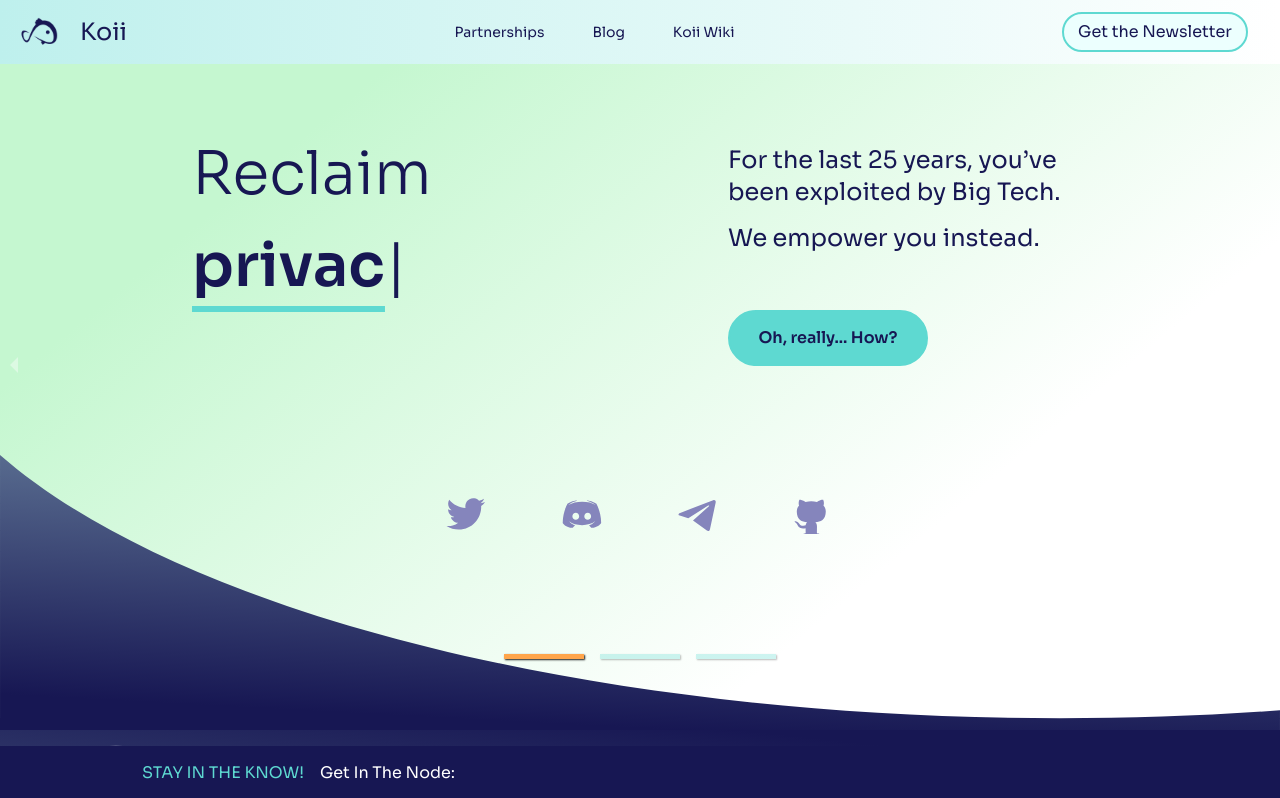
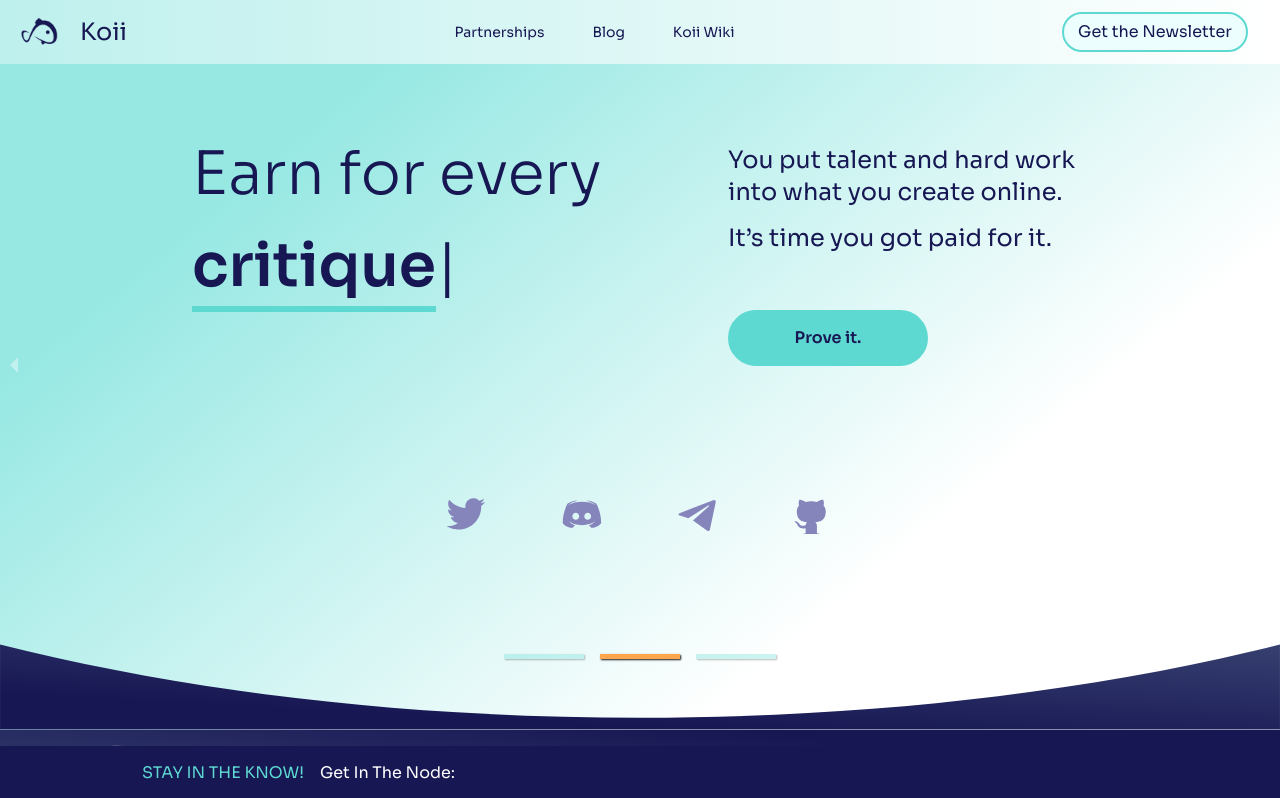
Before and after one commit to koii-network/homepage, a Next.js app: page / in a window 1280 px wide. Shown: the top 798 px of the page. Built offline with nearby package versions, Linux system fonts and the light colour scheme.

Commit message:
reverted

```diff
--- a/components/hero/index.tsx
+++ b/components/hero/index.tsx
@@ -18,8 +18,8 @@ const Hero = () => {
       <Carousel
         showThumbs={false}
         showStatus={false}
-        // interval={4000}
-        // autoPlay={true}
+        interval={4000}
+        autoPlay={true}
         infiniteLoop={true}
       >
         <div>
```
